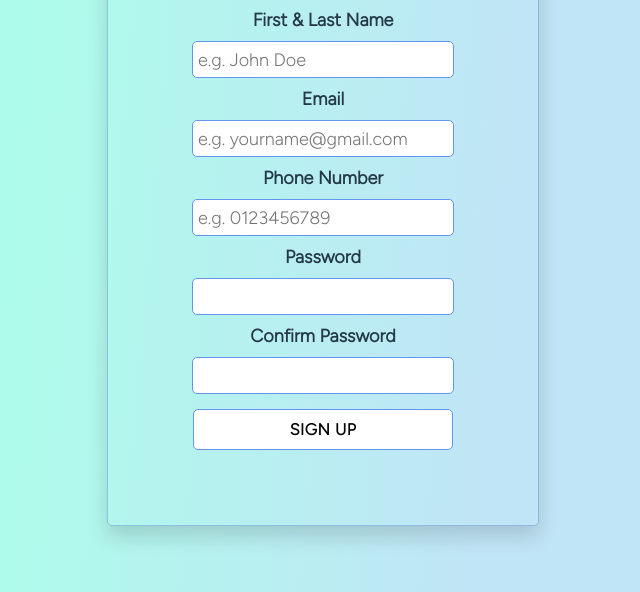
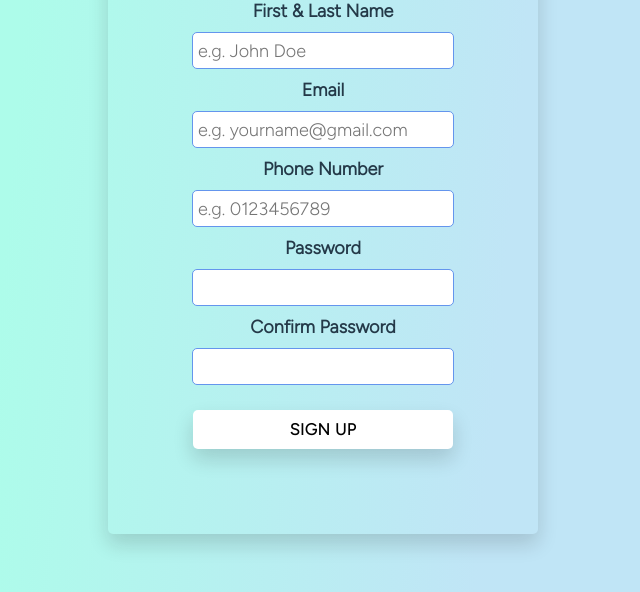
Before and after one commit to asbhogal/jQuery-Form-Validation-Project, a plain HTML site: page index.html in a window 1280 px wide. Shown: the part 208-800 px from the top of the page, without its empty margins (317-957 px from the left). Drawn offline with Linux system fonts and the light colour scheme.

Commit message:
tidied up stylesheets

```diff
--- a/partials/_globals.scss
+++ b/partials/_globals.scss
@@ -1,5 +1,11 @@
+@import 'partials/mixins';
+
 body {
     margin: 0;
     padding: 0;
     box-sizing: border-box;
+    @include flex-central-align;
+    background-image: $background-image;
+    height: 100vh;
+    vertical-align: middle;
 }
--- a/style.scss
+++ b/style.scss
@@ -1,15 +1,9 @@
 @import 'partials/globals', 'partials/mixins', 'partials/typography', 'partials/variables';
 
-body {
-    @include flex-central-align;
-    background-image: $background-image;
-    height: 100vh;
-    vertical-align: middle;
 #wrapper {
     display: inherit;
     flex-direction: column;
     align-items: center;
-        border: 1px solid rgba(71, 115, 196, 0.384);
     box-shadow: 0 10px 20px rgba(17, 17, 17, 0.161);
     padding: 60px 50px;
     border-radius: 5px;
@@ -17,7 +11,7 @@ body {
         color: #243948;
     }
     .form-submit {
-            padding: 15px 0;
+        padding: 25px 0;
     }
     .form-element {
         @include flex-central-align;
@@ -25,7 +19,8 @@ body {
         button:only-child {
             padding: 10px 25px;
             border-radius: 5px;
-                border: 1px solid cornflowerblue;
+            border: none;
+            box-shadow: 0 10px 20px rgba(17, 17, 17, 0.161);
             background: white;
             font-size: 16px;
             width: 260px;
@@ -62,5 +57,3 @@ body {
         }
     }
 }
-
-}
```
Also changed, not shown: dist/style.css, 1 other file. Lines whose indentation alone changed are shown as unchanged.
